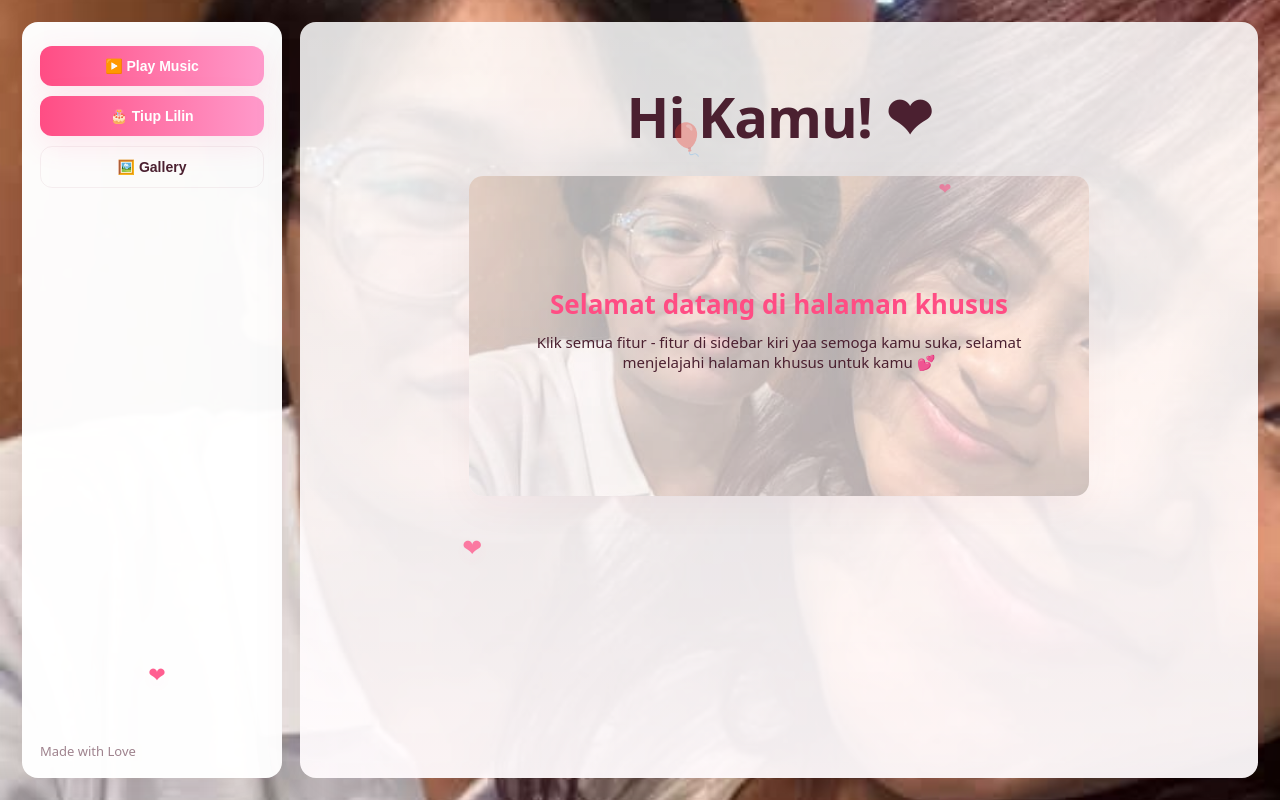
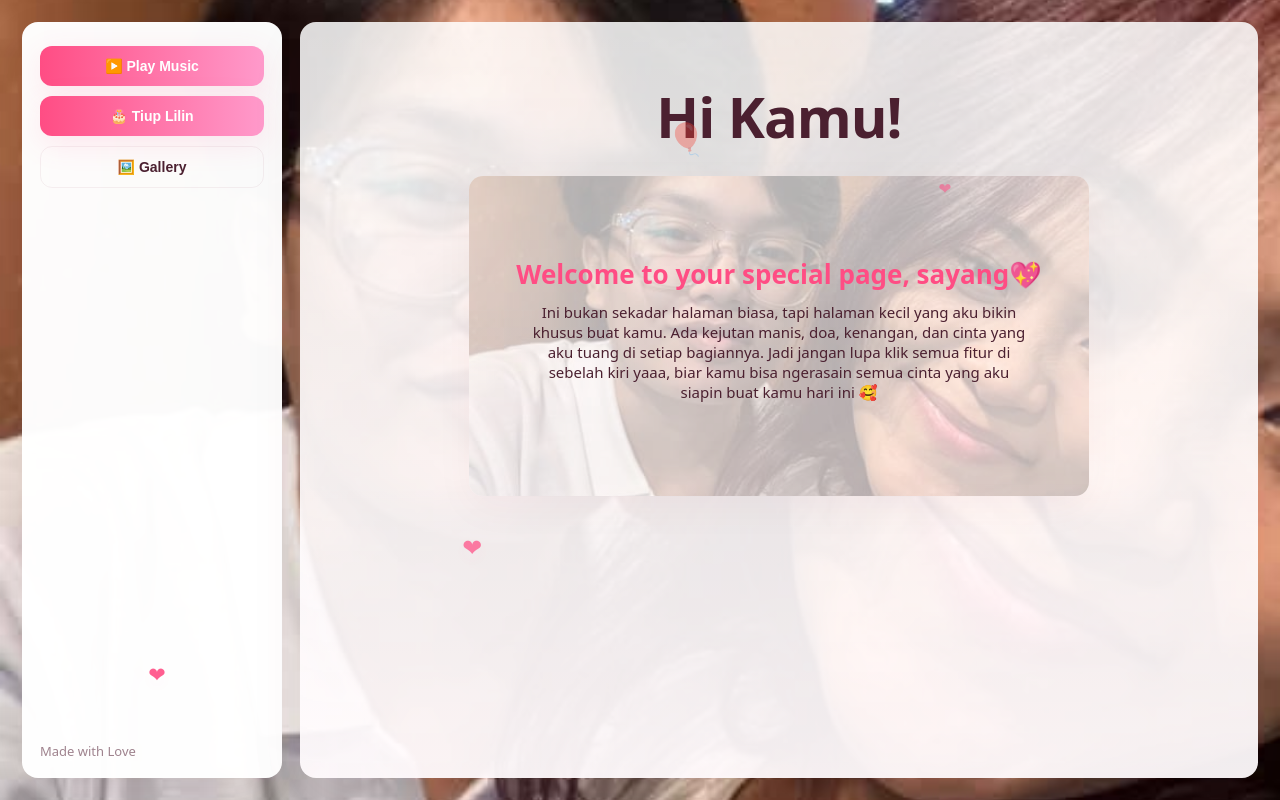
Before and after one commit to Yowandaradillaa/LevelUpDay, a plain HTML site: page index.html in a window 1280 px wide. Drawn offline with Linux system fonts and the light colour scheme; files whose address does not match are found by name.

Commit message:
Update index.html

```diff
--- a/index.html
+++ b/index.html
@@ -106,15 +106,17 @@
 
   <main class="main">
     <div class="heading">
-      <h1 id="titleLine"> Hi Kamu! ❤ </h1>
+      <h1 id="titleLine"> Hi Kamu! </h1>
     </div>
     <div class="panel" style="position:relative;overflow:hidden;">
   <img src="bg.jpg" alt="cute"
        style="position:absolute;inset:0;width:100%;height:100%;object-fit:cover;opacity:0.3;">
   <div class="center" style="position:relative;z-index:2">
-    <h3 style="margin:0;color:var(--accent);font-size:26px">Selamat datang di halaman khusus</h3>
+    <h3 style="margin:0;color:var(--accent);font-size:26px">Welcome to your special page, sayang💖</h3>
     <p style="margin-top:10px;max-width:500px;font-size:15px;color:var(--muted)">
-      Klik semua fitur - fitur di sidebar kiri yaa semoga kamu suka, selamat menjelajahi halaman khusus untuk kamu 💕
+      Ini bukan sekadar halaman biasa, tapi halaman kecil yang aku bikin khusus buat kamu.
+      Ada kejutan manis, doa, kenangan, dan cinta yang aku tuang di setiap bagiannya.
+      Jadi jangan lupa klik semua fitur di sebelah kiri yaaa, biar kamu bisa ngerasain semua cinta yang aku siapin buat kamu hari ini 🥰
     </p>
   </div>
 </div>
```
